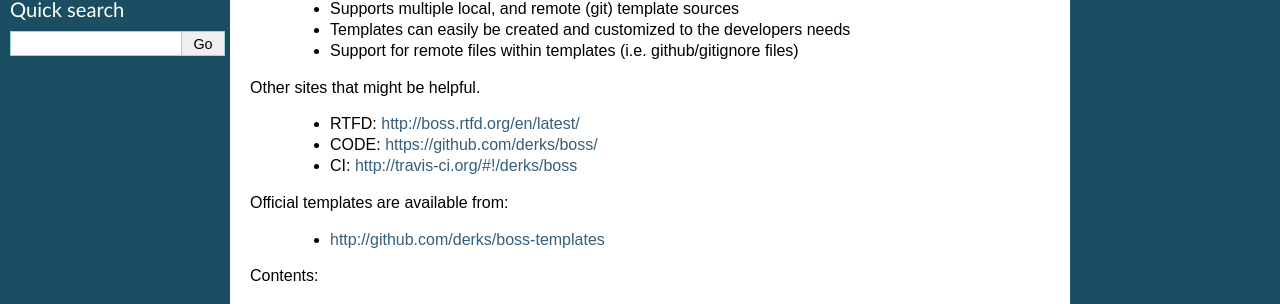
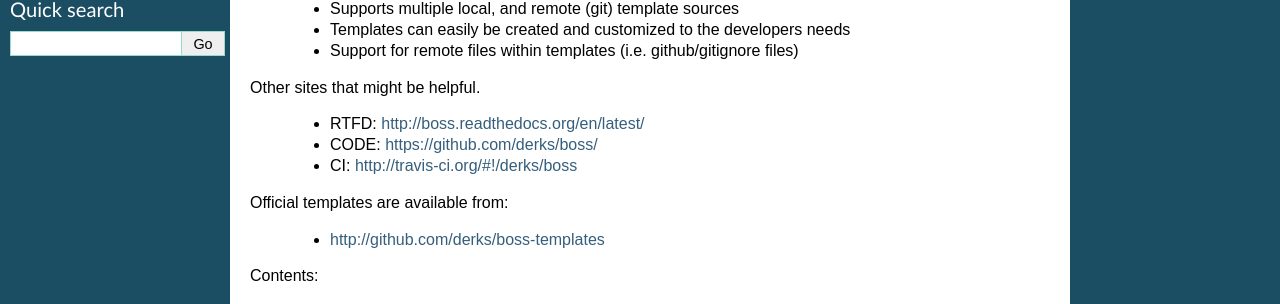
Before and after one commit to datafolklabs/boss, a Sphinx documentation site: the page built from doc/source/index.rst, in a window 1280 px wide. Shown: the part 248-552 px from the top of the page. Built offline with Sphinx 7.4.7, drawn with Linux system fonts in a browser that asks for light colours; some of the changed lines change nothing that is shown.

Commit message:
minor typo

```diff
--- a/doc/source/index.rst
+++ b/doc/source/index.rst
@@ -23,7 +23,7 @@
 
 Other sites that might be helpful.
 
- * RTFD: http://boss.rtfd.org/en/latest/
+ * RTFD: http://boss.readthedocs.org/en/latest/
  * CODE: https://github.com/derks/boss/
  *   CI: http://travis-ci.org/#!/derks/boss
 
```
Also changed, not shown: 3 other files.
